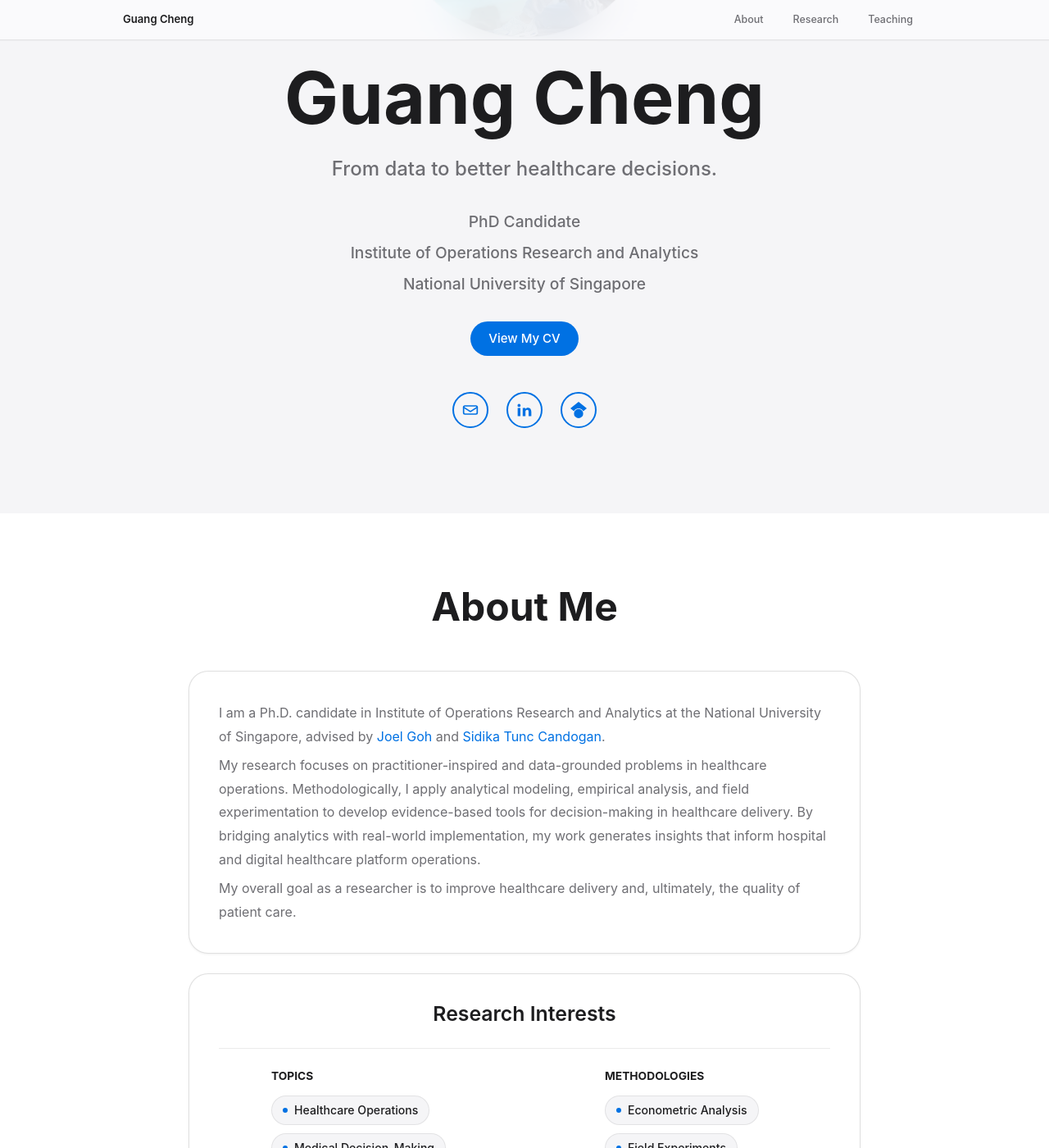
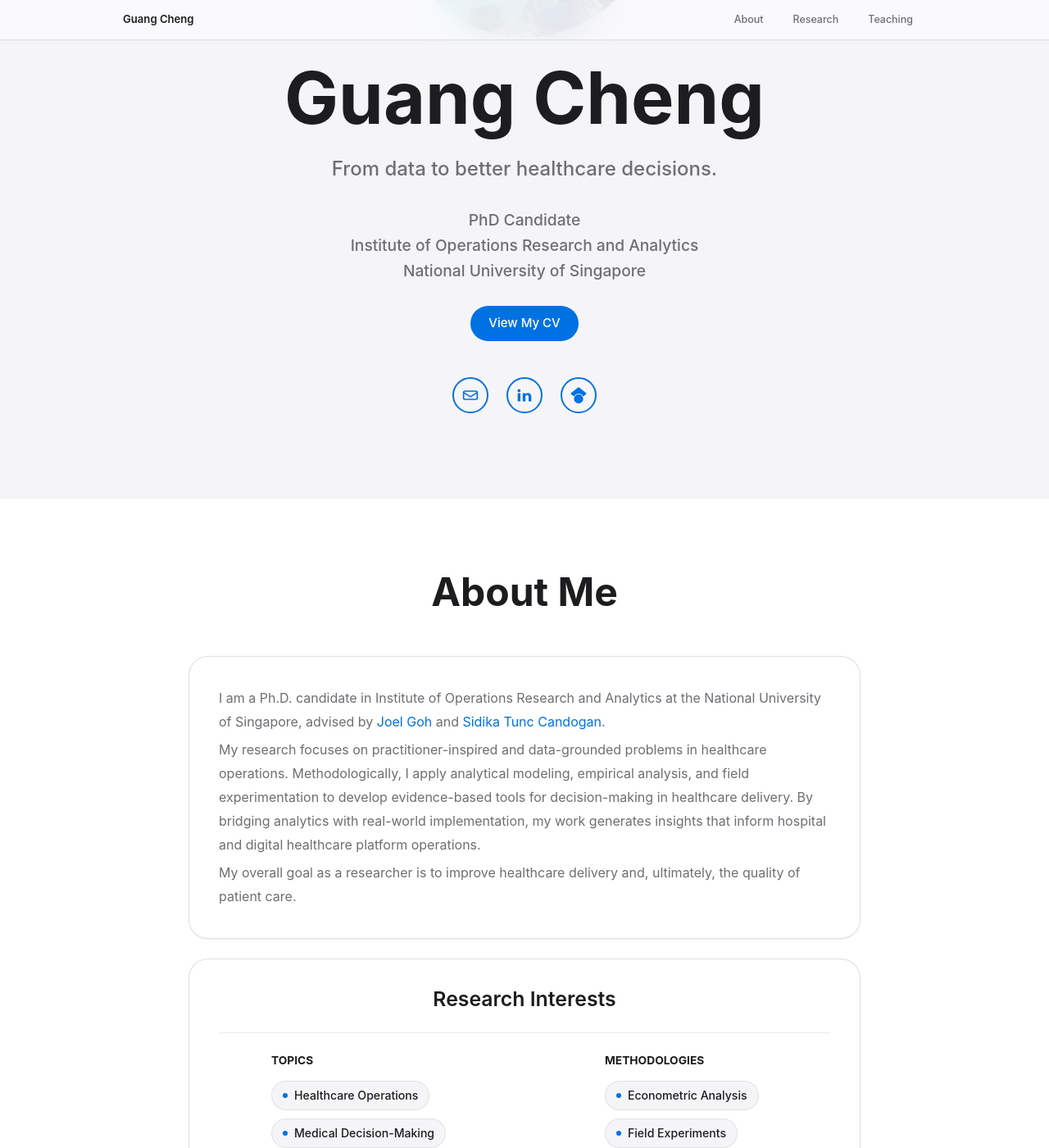
Before and after one commit to gcheng-nus/gcheng-nus.github.io, a Jekyll site: the page built from _pages/main.md, in a window 1280 px wide and 1400 px high, scrolled down 402 px. Shown: the whole window at 82% size. Built offline with Jekyll 4.4.1, drawn with Linux system fonts in a browser that asks for light colours; comment, search, counter and statistics services are not loaded.

```diff
--- a/assets/css/academic.scss
+++ b/assets/css/academic.scss
@@ -244,11 +244,11 @@
 
 .intro-title {
   max-width: 600px;
-  margin: 0 auto 12px;
+  margin: 0 auto 10px;
   color: var(--academic-muted);
   font-size: 1.2rem;
   font-weight: 500;
-  line-height: 1.35;
+  line-height: 1.1;
 }
 
 .intro-actions {
@@ -1072,7 +1072,7 @@
   .intro-title {
     margin-bottom: 14px;
     font-size: 0.99rem;
-    line-height: 1.1;
+    line-height: 1;
   }
 
   .intro-actions {
```
